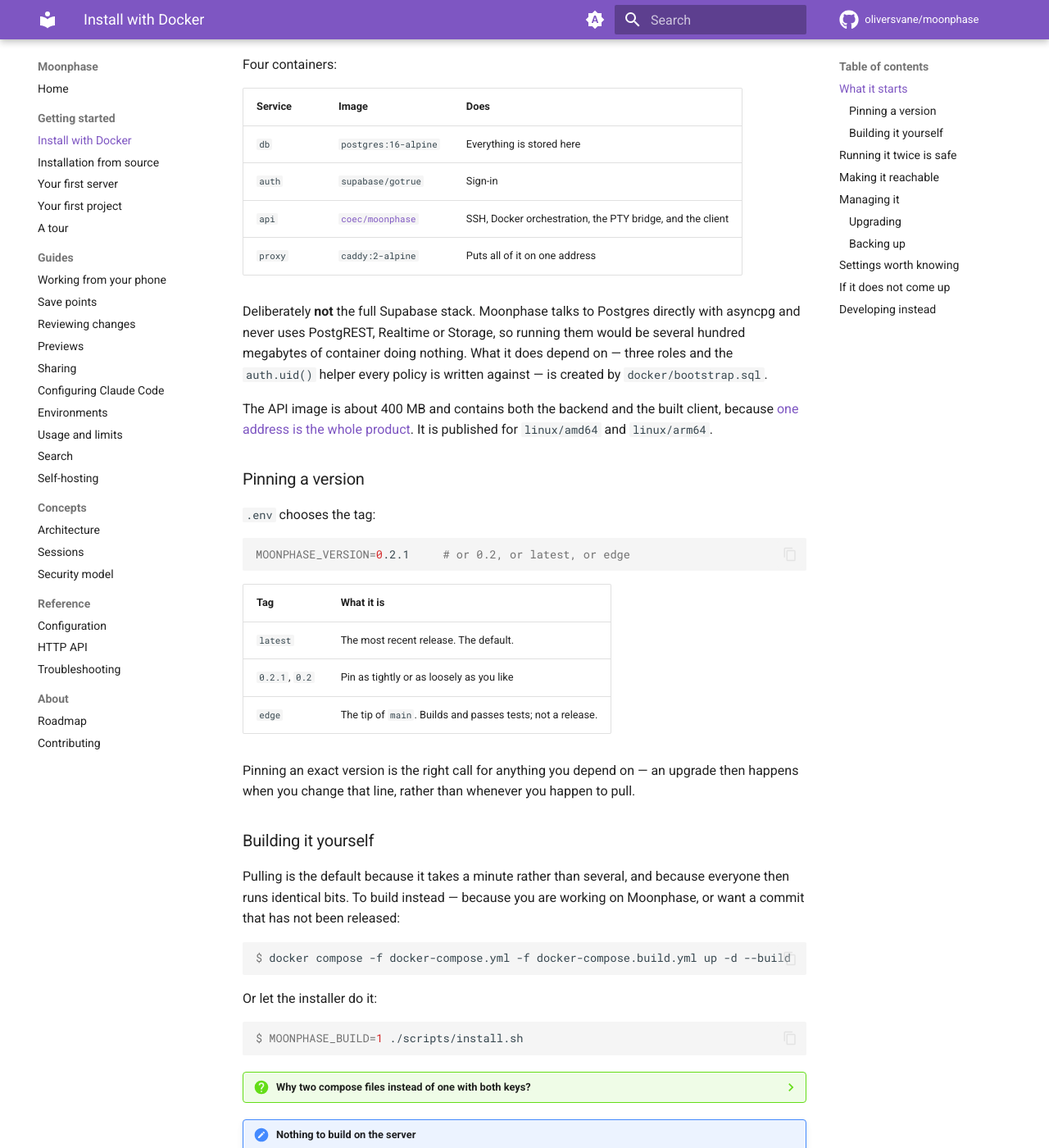
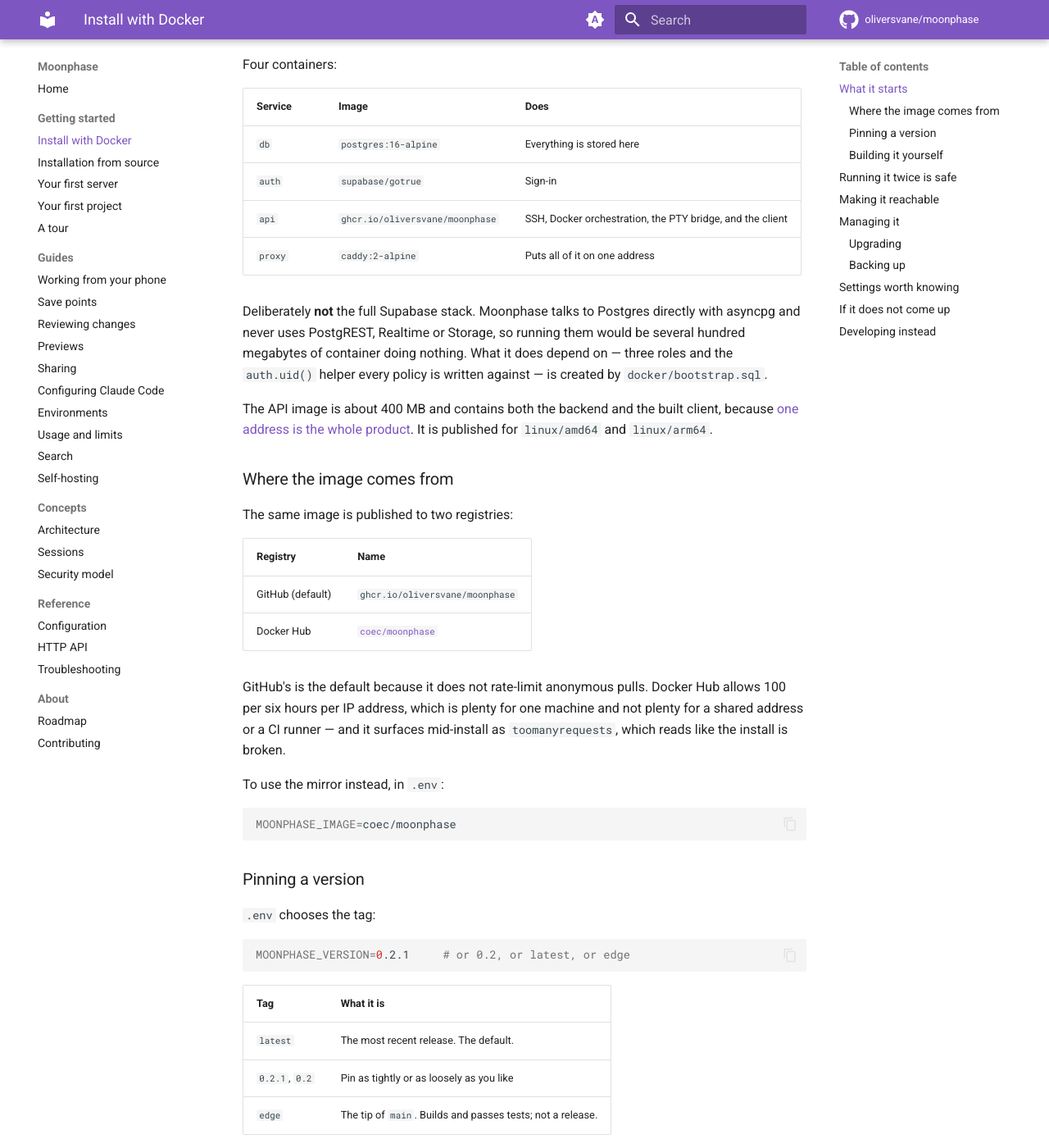
Before and after one commit to Co-Engineering/moonphase, an MkDocs documentation site: the page built from docs/getting-started/docker.md, in a window 1280 px wide and 1400 px high, scrolled down 572 px. Shown: the whole window at 82% size. Built offline with MkDocs 1.6.1 and Material for MkDocs 9.7.7, drawn with Linux system fonts in a browser that asks for light colours; comment, search, counter and statistics services are not loaded.

Commit message:
feat: publish to ghcr.io as well, and default to it
Docker Hub needs a token before it can publish anything, and rate-limits
anonymous pulls at 100 per six hours per IP. That limit is fine for one machine
and not fine for a shared address or a CI runner, where it surfaces mid-install
as "toomanyrequests" and reads like the install is broken.

GitHub's registry has neither problem: GITHUB_TOKEN is issued to the run, so
publishing works with no setup at all, and anonymous pulls of a public package
are unlimited.

So both, with ghcr.io as the default the compose file and the docs point at,
and coec/moonphase kept as a mirror for the shorter name. The Docker Hub half
is skipped rather than failing when its token is absent, which is also what
makes the workflow work on forks.

MOONPHASE_IMAGE in .env switches between them in one line.

````diff
--- a/docker-compose.build.yml
+++ b/docker-compose.build.yml
@@ -16,5 +16,5 @@
     build:
       context: .
       dockerfile: docker/Dockerfile
-    image: coec/moonphase:${MOONPHASE_VERSION:-latest}
+    image: ${MOONPHASE_IMAGE:-ghcr.io/oliversvane/moonphase}:${MOONPHASE_VERSION:-latest}
     pull_policy: never
--- a/docs/getting-started/docker.md
+++ b/docs/getting-started/docker.md
@@ -29,7 +29,7 @@
 | ------- | ----- | ---- |
 | `db` | `postgres:16-alpine` | Everything is stored here |
 | `auth` | `supabase/gotrue` | Sign-in |
-| `api` | [`coec/moonphase`](https://hub.docker.com/r/coec/moonphase) | SSH, Docker orchestration, the PTY bridge, and the client |
+| `api` | `ghcr.io/oliversvane/moonphase` | SSH, Docker orchestration, the PTY bridge, and the client |
 | `proxy` | `caddy:2-alpine` | Puts all of it on one address |
 
 Deliberately **not** the full Supabase stack. Moonphase talks to Postgres directly with
@@ -41,6 +41,26 @@
 The API image is about 400 MB and contains both the backend and the built client, because
 [one address is the whole product](../concepts/architecture.md). It is published for
 `linux/amd64` and `linux/arm64`.
+
+### Where the image comes from
+
+The same image is published to two registries:
+
+| Registry | Name |
+| -------- | ---- |
+| GitHub (default) | `ghcr.io/oliversvane/moonphase` |
+| Docker Hub | [`coec/moonphase`](https://hub.docker.com/r/coec/moonphase) |
+
+GitHub's is the default because it does not rate-limit anonymous pulls. Docker Hub allows
+100 per six hours per IP address, which is plenty for one machine and not plenty for a
+shared address or a CI runner — and it surfaces mid-install as `toomanyrequests`, which
+reads like the install is broken.
+
+To use the mirror instead, in `.env`:
+
+```bash
+MOONPHASE_IMAGE=coec/moonphase
+```
 
 ### Pinning a version
 
````
Also changed, not shown: README.md (+1 -2 lines), docker-compose.yml (+7 -2 lines), docker/README.md (+4 -1 lines), 2 other files.
